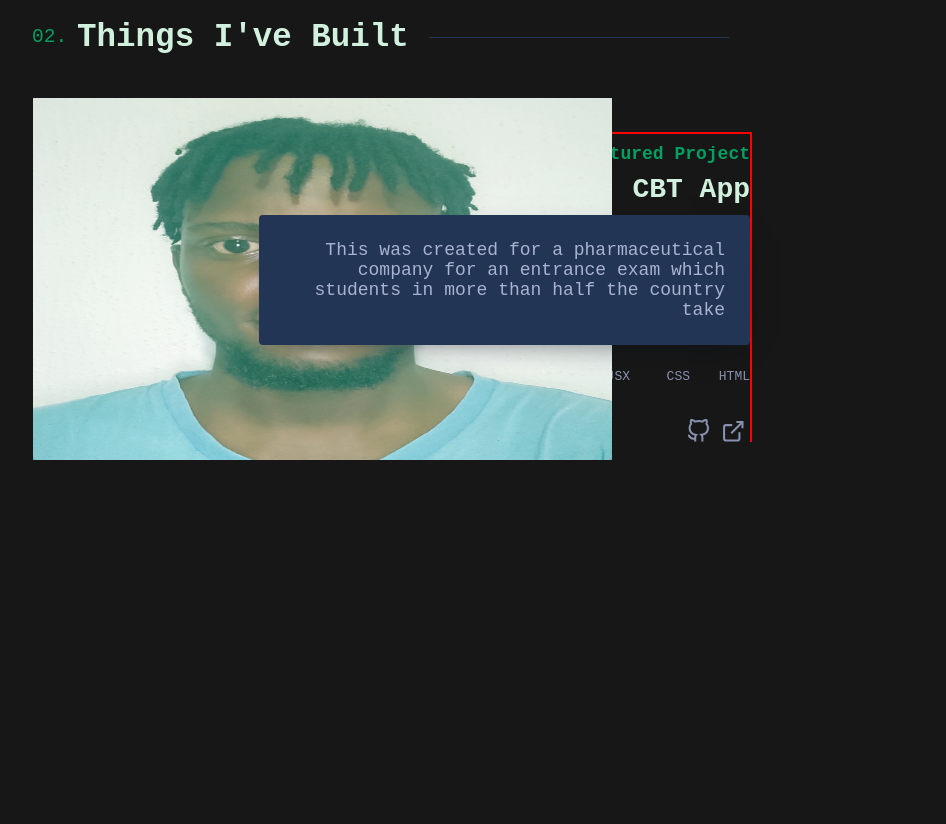
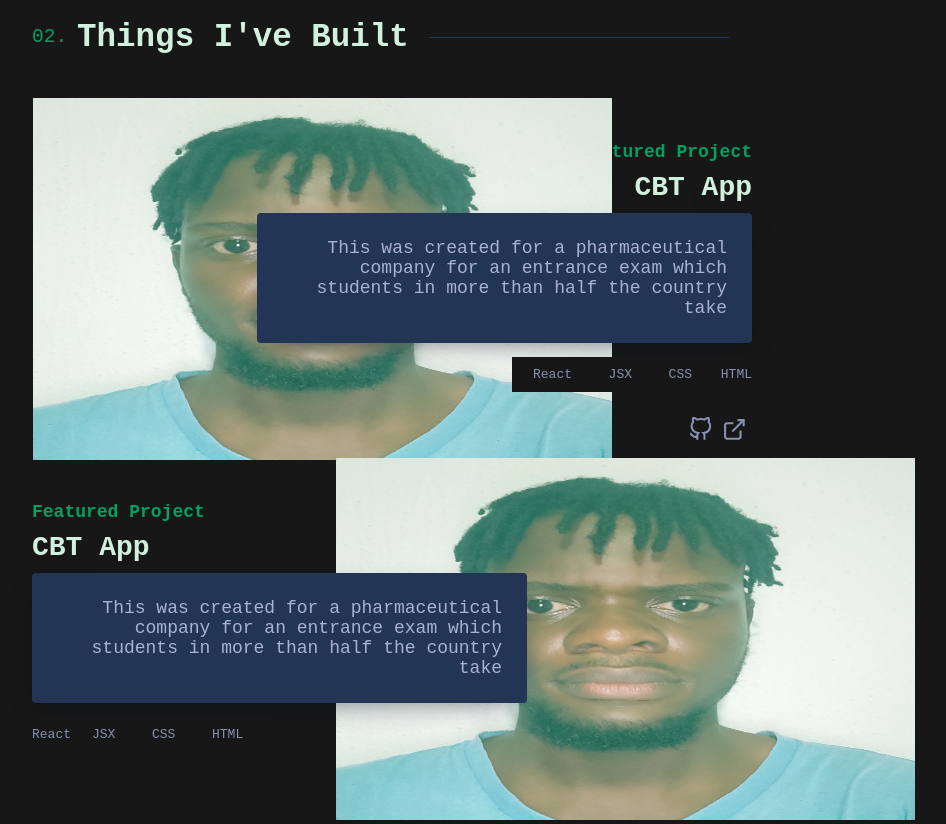
Before and after one commit to Alfred-Emmanuel/my-portfolio, a React (Create React App) app: page / in a window 1280 px wide. Shown: the part 2520-3344 px from the top of the page, without its empty margins (248-1194 px from the left). Before the commit the page ends 2986 px from the top, so only its background shows below. Built offline with nearby package versions, Linux system fonts and the light colour scheme.

Commit message:
Added a second list for a second project

```diff
--- a/src/Components/body.jsx
+++ b/src/Components/body.jsx
@@ -260,6 +260,64 @@ function Body() {
                 </div>
               </div>
             </li>
+
+            <li className="the-second-grid">
+              <div className="second-project-image">
+                <img src="/face.jpg" />
+                <div className="overlay"></div>
+              </div>
+              <div className="second-project-content">
+                <div>
+                  <p className="second-feature">Featured Project</p>
+                  <h3 className="second-title"> CBT App</h3>
+                  <div className="second-project-description">
+                    <p>
+                      This was created for a pharmaceutical company for an
+                      entrance exam which students in more than half the country
+                      take
+                    </p>
+                  </div>
+                  <ul className="second-project-tech-stack">
+                    <li>React</li>
+                    <li>JSX</li>
+                    <li>CSS</li>
+                    <li>HTML</li>
+                  </ul>
+                  <div>
+                    <a>
+                      <svg
+                        xmlns="http://www.w3.org/2000/svg"
+                        role="img"
+                        viewBox="0 0 24 24"
+                        fill="none"
+                        stroke="currentColor"
+                        stroke-width="2"
+                        style={style}
+                      >
+                        <title>GitHub</title>
+                        <path d="M9 19c-5 1.5-5-2.5-7-3m14 6v-3.87a3.37 3.37 0 0 0-.94-2.61c3.14-.35 6.44-1.54 6.44-7A5.44 5.44 0 0 0 20 4.77 5.07 5.07 0 0 0 19.91 1S18.73.65 16 2.48a13.38 13.38 0 0 0-7 0C6.27.65 5.09 1 5.09 1A5.07 5.07 0 0 0 5 4.77a5.44 5.44 0 0 0-1.5 3.78c0 5.42 3.3 6.61 6.44 7A3.37 3.37 0 0 0 9 18.13V22"></path>
+                      </svg>
+                    </a>
+                    <a>
+                      <svg
+                        xmlns="http://www.w3.org/2000/svg"
+                        role="img"
+                        viewBox="0 0 24 24"
+                        fill="none"
+                        stroke="currentColor"
+                        stroke-width="2"
+                        style={style}
+                      >
+                        <title>External Link</title>
+                        <path d="M18 13v6a2 2 0 0 1-2 2H5a2 2 0 0 1-2-2V8a2 2 0 0 1 2-2h6"></path>
+                        <polyline points="15 3 21 3 21 9"></polyline>
+                        <line x1="10" y1="14" x2="21" y2="3"></line>
+                      </svg>
+                    </a>
+                  </div>
+                </div>
+              </div>
+            </li>
           </ul>
         </section>
       </main>
--- a/src/style.css
+++ b/src/style.css
@@ -457,7 +457,7 @@ h1, h2, h3, h4, h5, h6{
     border-radius: 5px;
 }
 
-.image-wrapper .overlay, .project-image .overlay {
+.image-wrapper .overlay, .project-image .overlay, .second-project-image .overlay {
     position: absolute;
     opacity: 0.5;
     top: 0;
@@ -470,14 +470,14 @@ h1, h2, h3, h4, h5, h6{
     border-radius: 5px;
   }
 
-  .image-wrapper:hover .overlay, .project-image:hover .overlay{
+  .image-wrapper:hover .overlay, .project-image:hover .overlay, .second-project-image:hover .overlay{
     display: none;
     transform: translateX(-3px);
     transition: .5s ease;
     -webkit-transform: translateX(-3px);
   }
 
-.image-wrapper img:hover, .project-image img:hover{
+.image-wrapper img:hover, .project-image img:hover, .second-project-image img:hover{
     box-shadow:
     1px 1px RGB(209,241,222),
     2px 2px RGB(209,241,222),
@@ -664,11 +664,20 @@ h1, h2, h3, h4, h5, h6{
     align-items: center;
 }
 
+.projects-ul .the-second-grid{
+    margin-top: 50%;
+    position: relative;
+    display: grid;
+    gap: 10px;
+    grid-template-columns: repeat(12, 1fr);
+    -webkit-box-align: center;
+    align-items: center;
+}
+
 .project-image{
     box-shadow: 0 10px 30px -15px var(--navy-shadow);
     transition: var(--transition);
     grid-area: 1 / 6 / -1 / -1;
-    position: relative;
     z-index: 1;
     width:579px;
     height:362px;
@@ -677,7 +686,25 @@ h1, h2, h3, h4, h5, h6{
     margin-left: -73%;
 }
 
+.second-project-image{
+    box-shadow: 0 10px 30px -15px var(--navy-shadow);
+    transition: var(--transition);
+    grid-area: 1 / 6 / -1 / -1;
+    z-index: 1;
+    width:579px;
+    height:362px;
+    position: absolute;
+    margin-top:88%;
+    margin-right: 0%;
+}
+
 .project-image img{
+    width:inherit;
+    height:inherit;
+    transition: .5s ease;
+}
+
+.second-project-image img{
     width:inherit;
     height:inherit;
     transition: .5s ease;
@@ -691,7 +718,17 @@ h1, h2, h3, h4, h5, h6{
     height:310px;
     justify-content:flex-end;
     text-align: right;
-    border:2px solid red;
+    display: flex;
+}
+
+.projects-ul .second-project-content{
+    position: absolute;
+    left:0;
+    margin-top:53%;
+    width:495px;
+    height:310px;
+    justify-content:flex-end;
+    text-align: right;
     display: flex;
 }
 
@@ -702,17 +739,32 @@ h1, h2, h3, h4, h5, h6{
     font-weight: Bolder;
 }
 
+.projects-ul .second-feature{
+    margin: 10px 0px;
+    color: var(--matrix-color);
+    font-size: 18px;
+    font-weight: Bolder;
+    text-align: left;
+}
+
 .projects-ul .title{
     font-size: 28px;
     color: var(--headers);
     margin-bottom: 2%;;
 }
 
-.projects-ul .project-content .project-description p{
+.projects-ul .second-title{
+    font-size: 28px;
+    color: var(--headers);
+    margin-bottom: 2%;
+    text-align: left;
+}
+
+.projects-ul .project-content .project-description p, .projects-ul .second-project-content .second-project-description p {
     background: none;
 }
 
-.projects-ul .project-content .project-description{
+.projects-ul .project-content .project-description, .projects-ul .second-project-content .second-project-description {
     box-shadow: 0 10px 30px -15px rgba(2,12,27,0.7);
     transition: var(--transition);
     position: relative;
@@ -726,9 +778,23 @@ h1, h2, h3, h4, h5, h6{
 }
 
 .projects-ul .project-tech-stack{
+    position: relative;
+    z-index: 3;
+    background-color: transparent;
     display: flex;
     padding: 0px;
     justify-content: flex-end;
+    list-style: none;
+    margin-bottom:4%;
+}
+
+.projects-ul .second-project-tech-stack{
+    position: relative;
+    z-index: 3;
+    background-color: transparent;
+    display: flex;
+    padding-left: 0px;
+    justify-content: flex-start;
     list-style: none;
     margin-bottom:4%;
 }
@@ -739,7 +805,18 @@ h1, h2, h3, h4, h5, h6{
     justify-content: flex-end;
     width:60px;
     text-align: right;
-    /* float: right; */
+    padding-top: 10px;
+    padding-bottom: 10px;
+    padding-left: 0px;
+    padding-right:0px;
+}
+
+.projects-ul .second-project-tech-stack li{
+    margin:0;
+    display: flex;
+    justify-content: flex-start;
+    width:60px;
+    text-align: right;
     padding-top: 10px;
     padding-bottom: 10px;
     padding-left: 0px;
```
